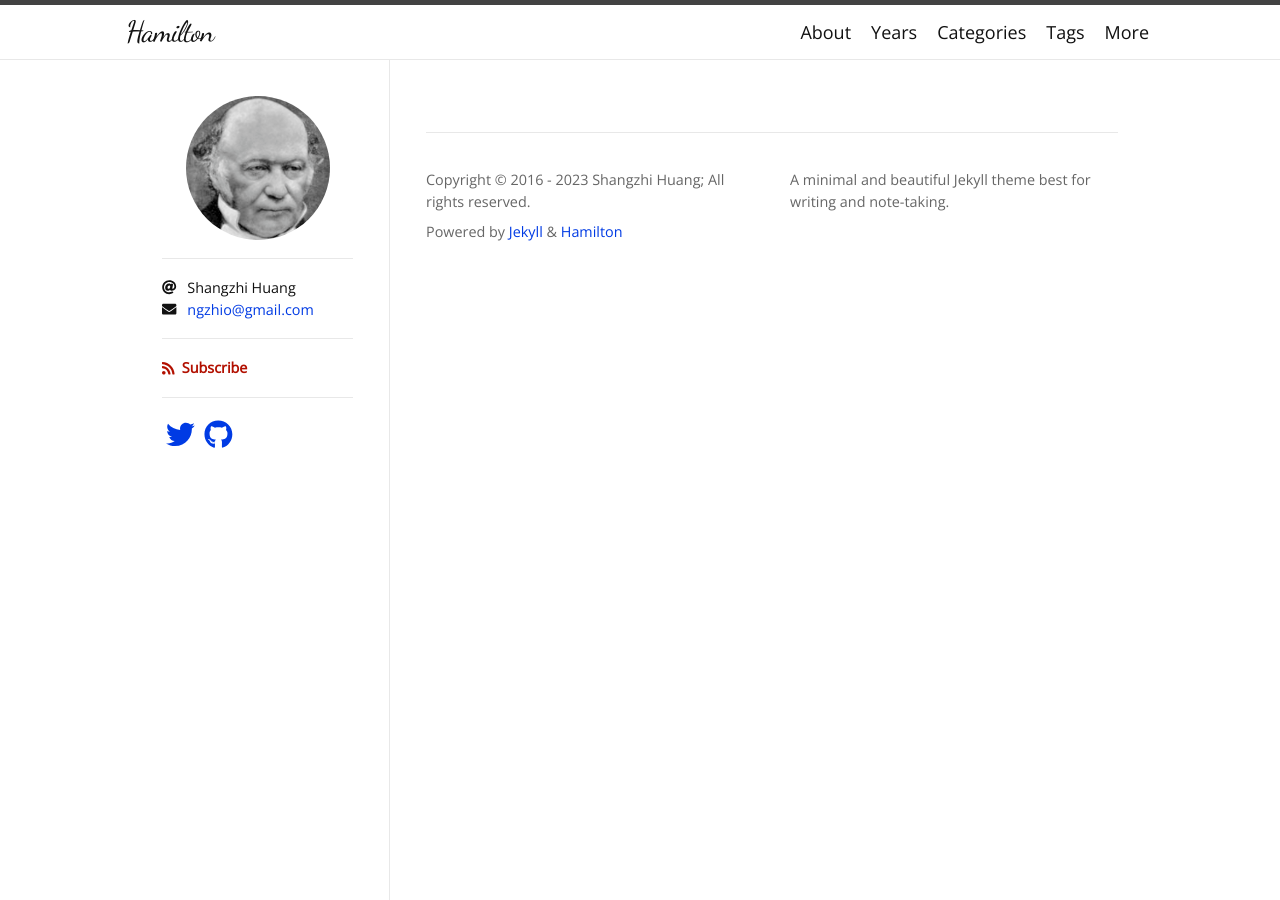
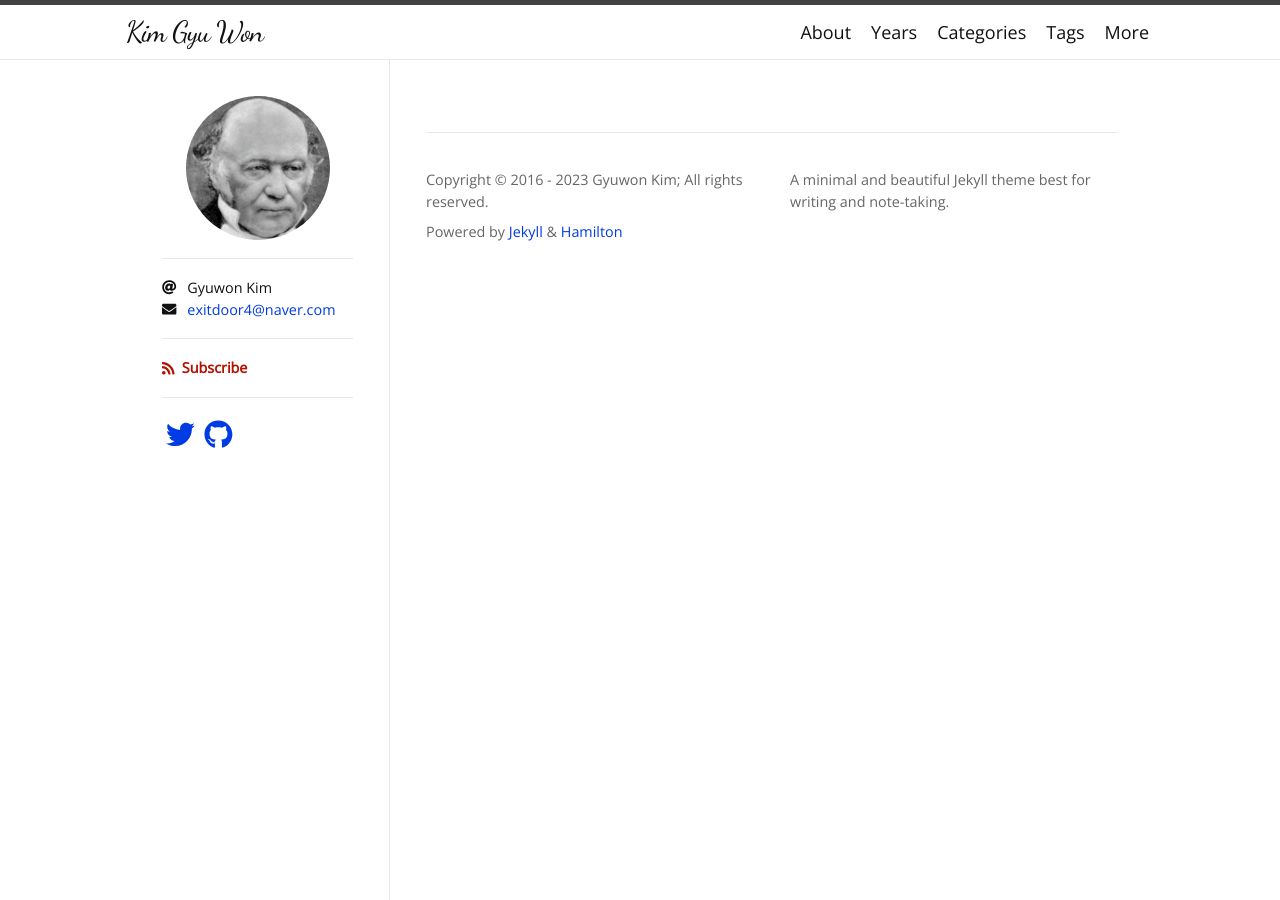
Before and after one commit to exitdoor4/exitdoor4.github.io, a Jekyll site: the page built from index.markdown, in a window 1280 px wide. Built offline with Jekyll 4.4.1, drawn with Linux system fonts in a browser that asks for light colours; nearby versions of some CDN libraries; some web fonts are replaced; the list of posts is cut into pages by our own code.

Commit message:
Blog config 수정

```diff
--- a/_config.yml
+++ b/_config.yml
@@ -1,8 +1,8 @@
-title: Hamilton
+title: Kim Gyu Won
 description: A minimal and beautiful Jekyll theme best for writing and note-taking.
-author: Shangzhi Huang
+author: Gyuwon Kim
 avatar: /logo.png
-email: ngzhio@gmail.com
+email: exitdoor4@naver.com
 
 plugins:
   - jekyll-seo-tag
@@ -30,14 +30,14 @@
 # Jekyll SEO Tag (Optional)
 # =========================
 twitter:
-  username: ngzhio
+  username: Gyuwon
   card: summary
 logo: logo.png
 social:
-  name: Shangzhi Huang
+  name: Gyuwon Kim
   links:
-    - https://twitter.com/ngzhio
-    - https://www.facebook.com/ngzhio
-    - https://github.com/ngzhio
+    - https://github.com/exitdoor4
+    - https://blog.naver.com/exitdoor4
+    - https://www.instagram.com/xxpgyu_x/
 google_site_verification: u4WXQl0Eu66rsQo2kRdCNx
-lang: en
+lang: kor
```
